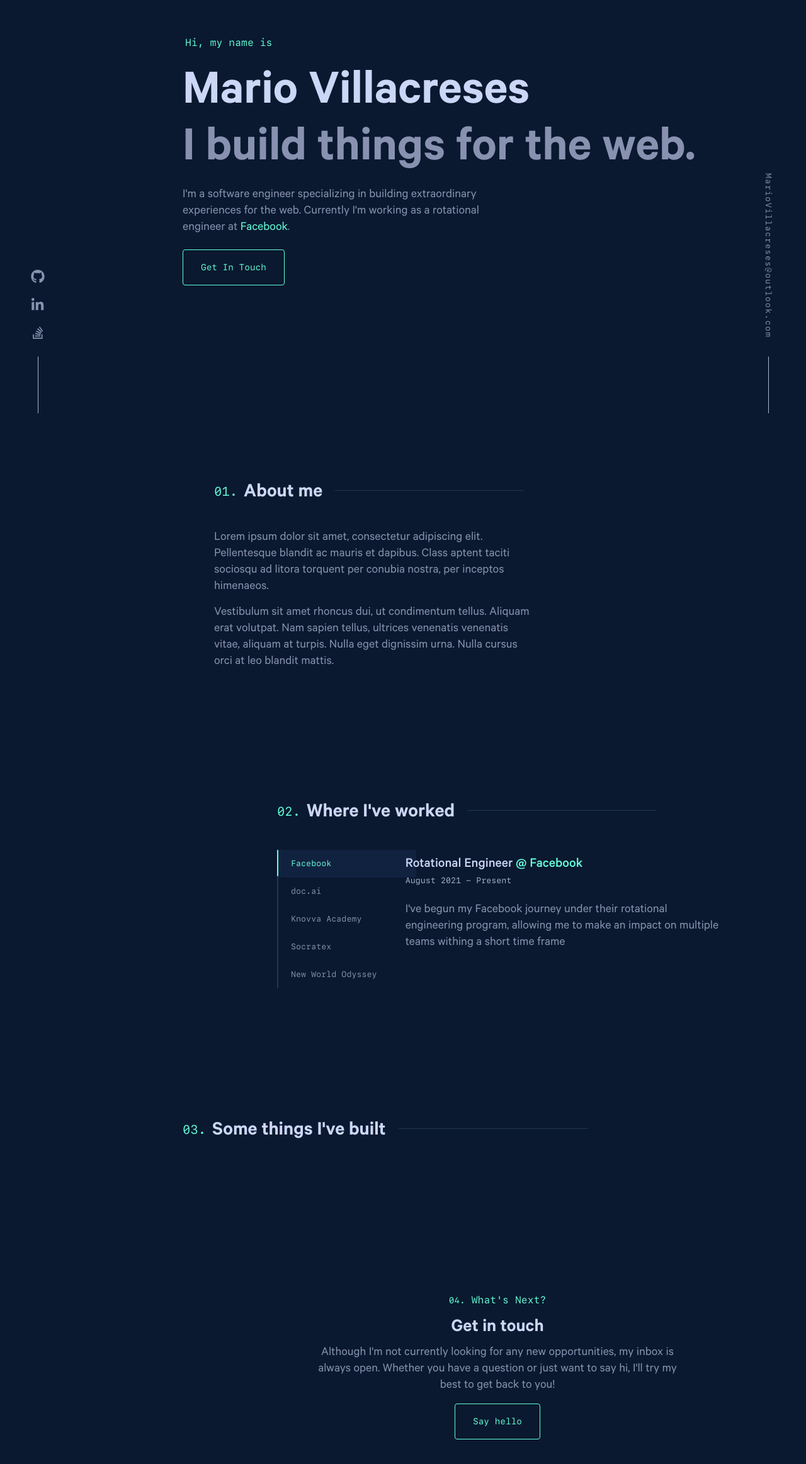
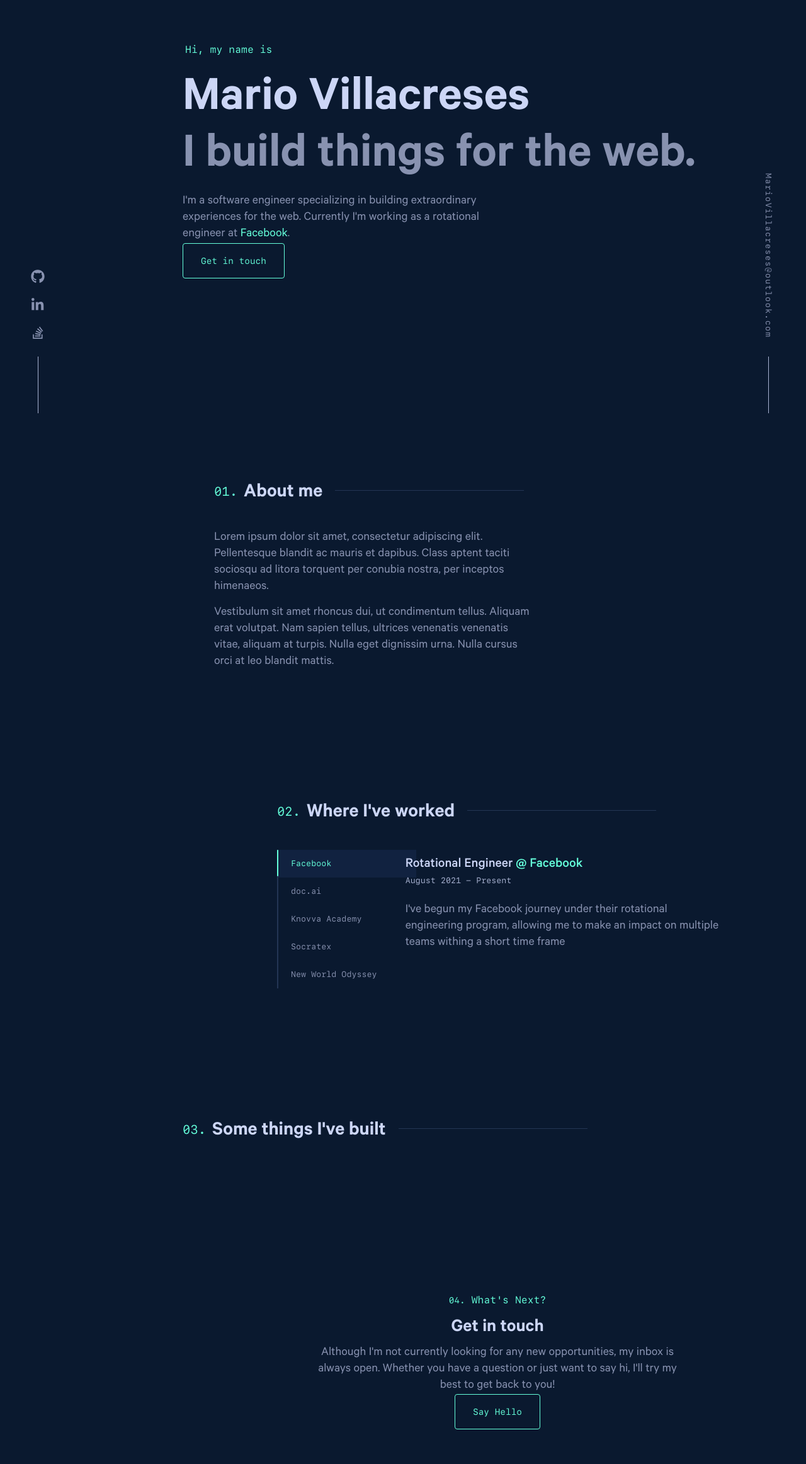
Before and after one commit to villacreses/personal-site-v2, a Next.js app: page / in a window 1280 px wide. Shown: the part 144-2468 px from the top of the page at 63% size. Built offline with nearby package versions, Linux system fonts and the light colour scheme.

Commit message:
Fix CTA formatting

```diff
--- a/data/index.content.yaml
+++ b/data/index.content.yaml
@@ -8,8 +8,9 @@ intro: >
   I'm a software engineer specializing in building extraordinary
   experiences for the web. Currently I'm working as
   a rotational engineer at [Facebook](https://about.facebook.com).
-introCTA: >
-  [Get In Touch](mailto:MarioVillacreses@outlook.com)
+introCTA:
+  children: Get in touch
+  href: mailto:MarioVillacreses@outlook.com
 about: >
   Lorem ipsum dolor sit amet, consectetur adipiscing elit. Pellentesque
   blandit ac mauris et dapibus. Class aptent taciti sociosqu ad litora
@@ -26,6 +27,6 @@ contact: >
   Although I'm not currently looking for any new opportunities,
   my inbox is always open. Whether you have a question or just
   want to say hi, I'll try my best to get back to you!
-
-
-  [Say hello](mailto:MarioVillacreses@outlook.com)
+contactCTA:
+  children: Say Hello
+  href: mailto:MarioVillacreses@outlook.com
--- a/pages/index.tsx
+++ b/pages/index.tsx
@@ -8,25 +8,14 @@ import {
   Layout
 } from '../components';
 
-import pageContent from '../data/content.yaml';
 import content from '../data/index.content.yaml';
 import experience from '../data/Experience.content.yaml';
-
-const ctaComponents: { [key: string]: React.ReactNode } = {
-  a: function ActionButtonMD ({ node, ...props }) {
-    return <ActionButton {...props} />
-  }
-};
 
 const Home = () => (
   <Layout>
     <section id="intro">
-      <Markdown>
-        {content.intro}
-      </Markdown>
-      <Markdown components={ctaComponents}>
-        {content.introCTA}
-      </Markdown>
+      <Markdown>{content.intro}</Markdown>
+      <ActionButton {...content.introCTA} />
     </section>
     <section id="about">
       <SectionHeader>About me</SectionHeader>
@@ -48,9 +37,8 @@ const Home = () => (
       <SectionHeader titleStyle="small">
         What&apos;s Next?
       </SectionHeader>
-      <Markdown components={ctaComponents}>
-        {content.contact}
-      </Markdown>
+      <Markdown>{content.contact}</Markdown>
+      <ActionButton {...content.contactCTA} />
     </section>
   </Layout>
 );
```
